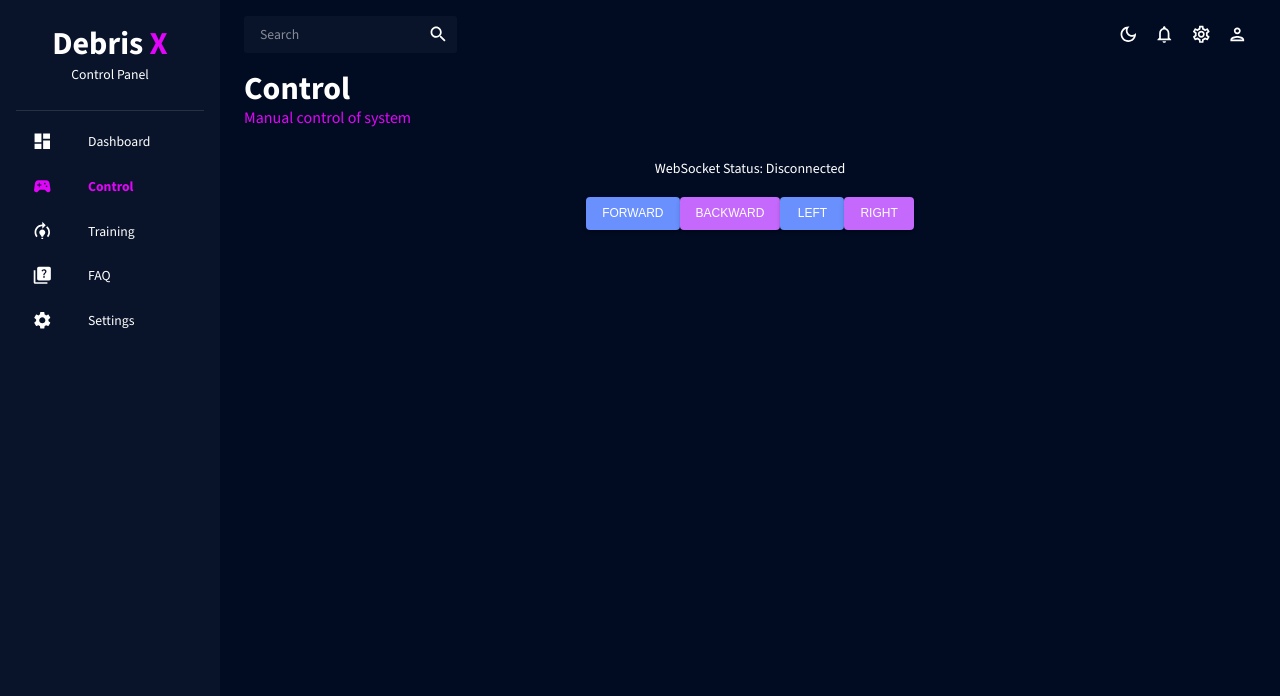
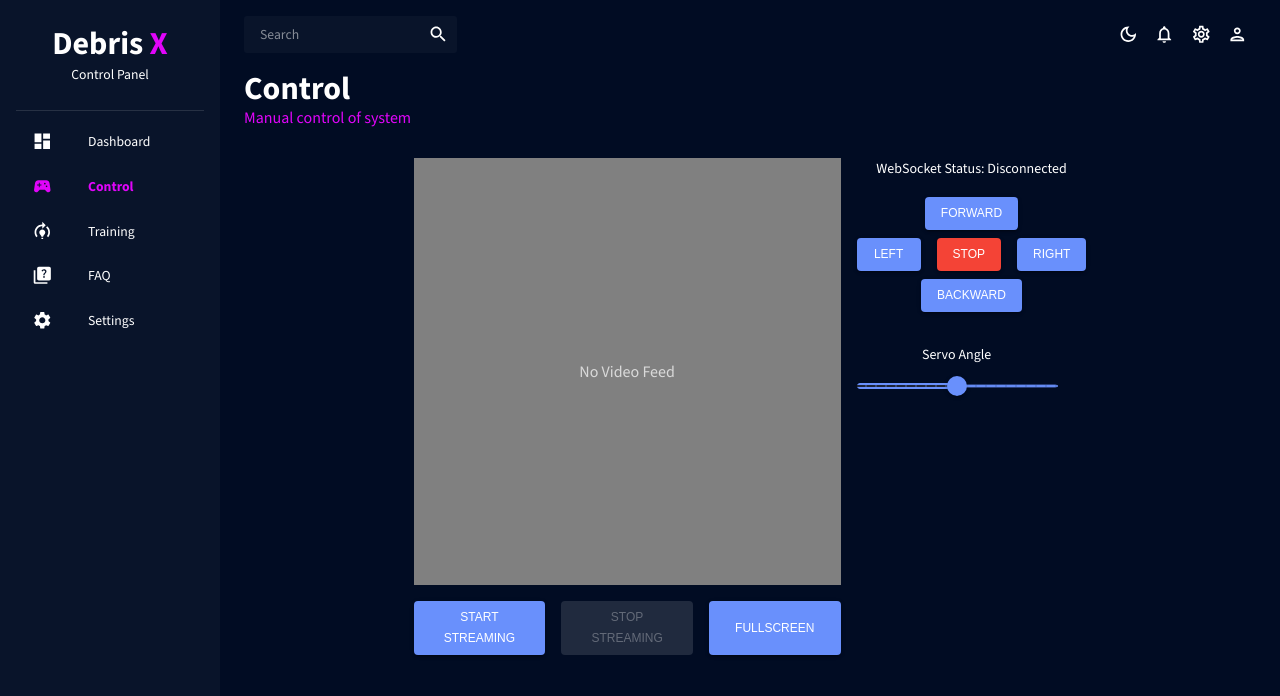
Before and after one commit to Archegon/debrisx-frontend, a React (Create React App) app: page /control in a window 1280 px wide. Shown: the top 696 px of the page. Built offline with nearby package versions, Linux system fonts and the light colour scheme; no server answers.

Commit message:
Updated control page

```diff
--- a/src/scenes/control/index.jsx
+++ b/src/scenes/control/index.jsx
@@ -1,12 +1,16 @@
-import { Box, Button, Typography } from "@mui/material";
-import { useEffect, useState } from "react";
+import { Box, Button, Typography, Stack, Slider } from "@mui/material";
+import { useEffect, useState, useCallback } from "react";
 import Header from "../../components/Header";
+import VideoFeed from "../../components/VideoFeed";
 
 const WS_URL = process.env.REACT_APP_WS_URL;
 
 const Control = () => {
     const [ws, setWs] = useState(null);
     const [connectionStatus, setConnectionStatus] = useState("Disconnected");
+    const [servoAngle, setServoAngle] = useState(90);
+    const [lastServoCommandTime, setLastServoCommandTime] = useState(0);
+    const [sliderDisabled, setSliderDisabled] = useState(false);
 
     useEffect(() => {
         const websocket = new WebSocket(`ws://${WS_URL}/ws?client=frontend`);
@@ -33,32 +37,74 @@ const Control = () => {
         };
     }, []);
 
-    const sendCommand = (command) => {
+    const sendCommand = useCallback((command) => {
         if (ws) {
             ws.send(command);
+        }
+    }, [ws]);
+
+    const handleSliderChange = (event, newValue) => {
+        setServoAngle(newValue);
+
+        const currentTime = Date.now();
+        if (currentTime - lastServoCommandTime >= 1000) {
+            sendCommand(`SERVO:${newValue}`);
+            setLastServoCommandTime(currentTime);
+            setSliderDisabled(true);
+
+            // Re-enable the slider after 1 second
+            setTimeout(() => {
+                setSliderDisabled(false);
+            }, 1000);
         }
     };
 
     return (
         <Box>
             <Header title="Control" subtitle="Manual control of system" />
+            <Stack direction={'row'} width={"100%"} justifyContent={'center'} gap={2}>
+                <VideoFeed raw_feed={true} />
+                <Box>
                     <Typography variant="h6" align="center" gutterBottom>
                         WebSocket Status: {connectionStatus}
                     </Typography>
-            <Box display="flex" justifyContent="center" mt={2}>
-                <Button variant="contained" color="primary" onClick={() => sendCommand("FORWARD")}>
+                    <Box display="flex" flexDirection="column" alignItems="center" mt={2}>
+                        <Button variant="contained" color="primary" onClick={() => sendCommand("FORWARD")} style={{ marginBottom: '8px' }}>
                             Forward
                         </Button>
-                <Button variant="contained" color="secondary" onClick={() => sendCommand("BACKWARD")}>
-                    Backward
-                </Button>
-                <Button variant="contained" color="primary" onClick={() => sendCommand("LEFT")}>
+                        <Box display="flex" justifyContent="center" alignItems="center">
+                            <Button variant="contained" color="primary" onClick={() => sendCommand("LEFT")} style={{ marginRight: '8px' }}>
                                 Left
                             </Button>
-                <Button variant="contained" color="secondary" onClick={() => sendCommand("RIGHT")}>
+                            <Button variant="contained" color="error" onClick={() => sendCommand("STOP")} style={{ margin: '0 8px' }}>
+                                Stop
+                            </Button>
+                            <Button variant="contained" color="primary" onClick={() => sendCommand("RIGHT")} style={{ marginLeft: '8px' }}>
                                 Right
                             </Button>
                         </Box>
+                        <Button variant="contained" color="primary" onClick={() => sendCommand("BACKWARD")} style={{ marginTop: '8px' }}>
+                            Backward
+                        </Button>
+                    </Box>
+                    <Box mt={4} width={200}>
+                        <Typography variant="h6" align="center" gutterBottom>
+                            Servo Angle
+                        </Typography>
+                        <Slider
+                            value={servoAngle}
+                            onChange={handleSliderChange}
+                            aria-labelledby="servo-slider"
+                            valueLabelDisplay="auto"
+                            step={1}
+                            marks
+                            min={0}
+                            max={180}
+                            disabled={sliderDisabled}
+                        />
+                    </Box>
+                </Box>
+            </Stack>
         </Box>
     );
 };
```
Lines whose indentation alone changed are shown as unchanged.
